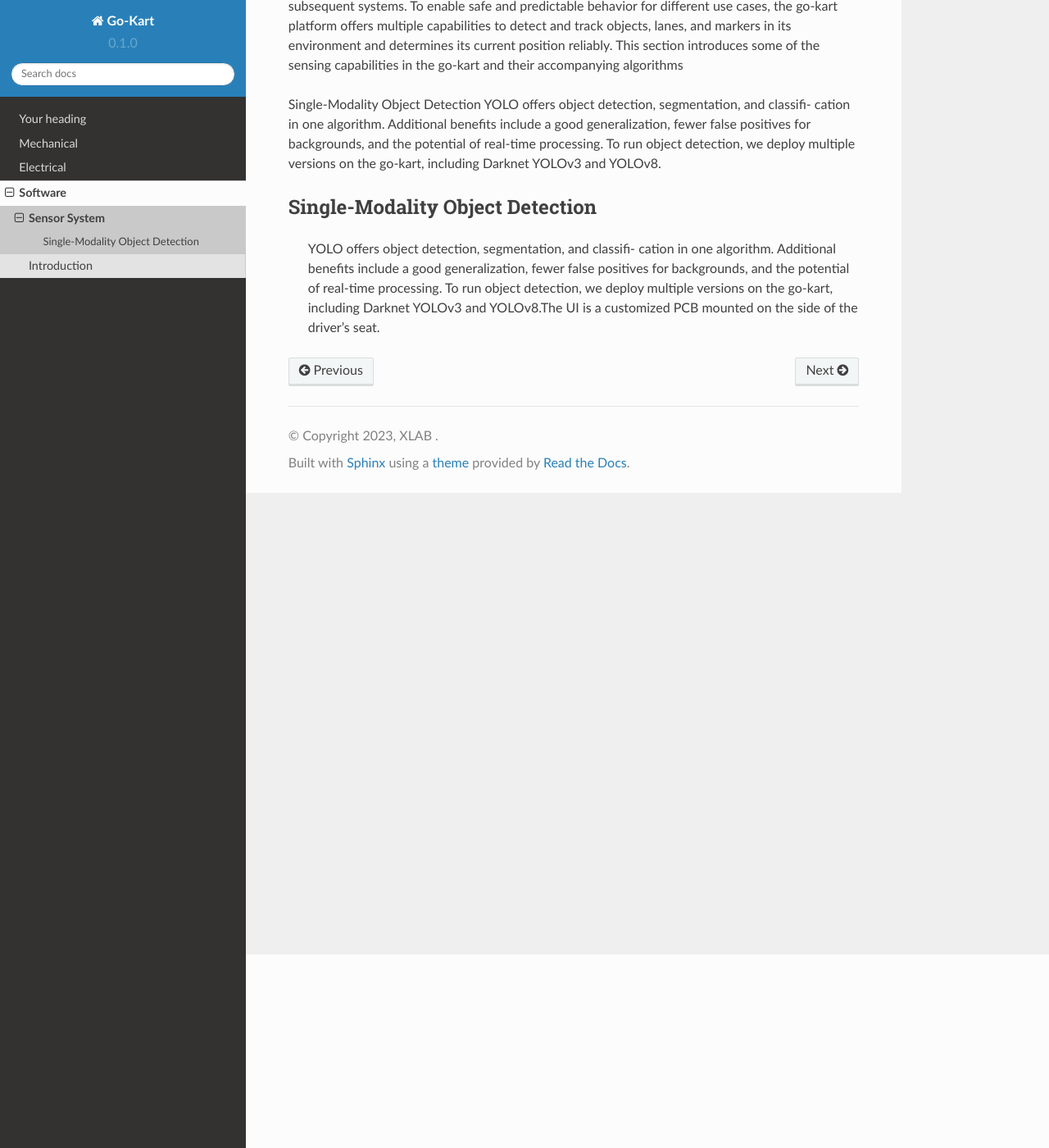
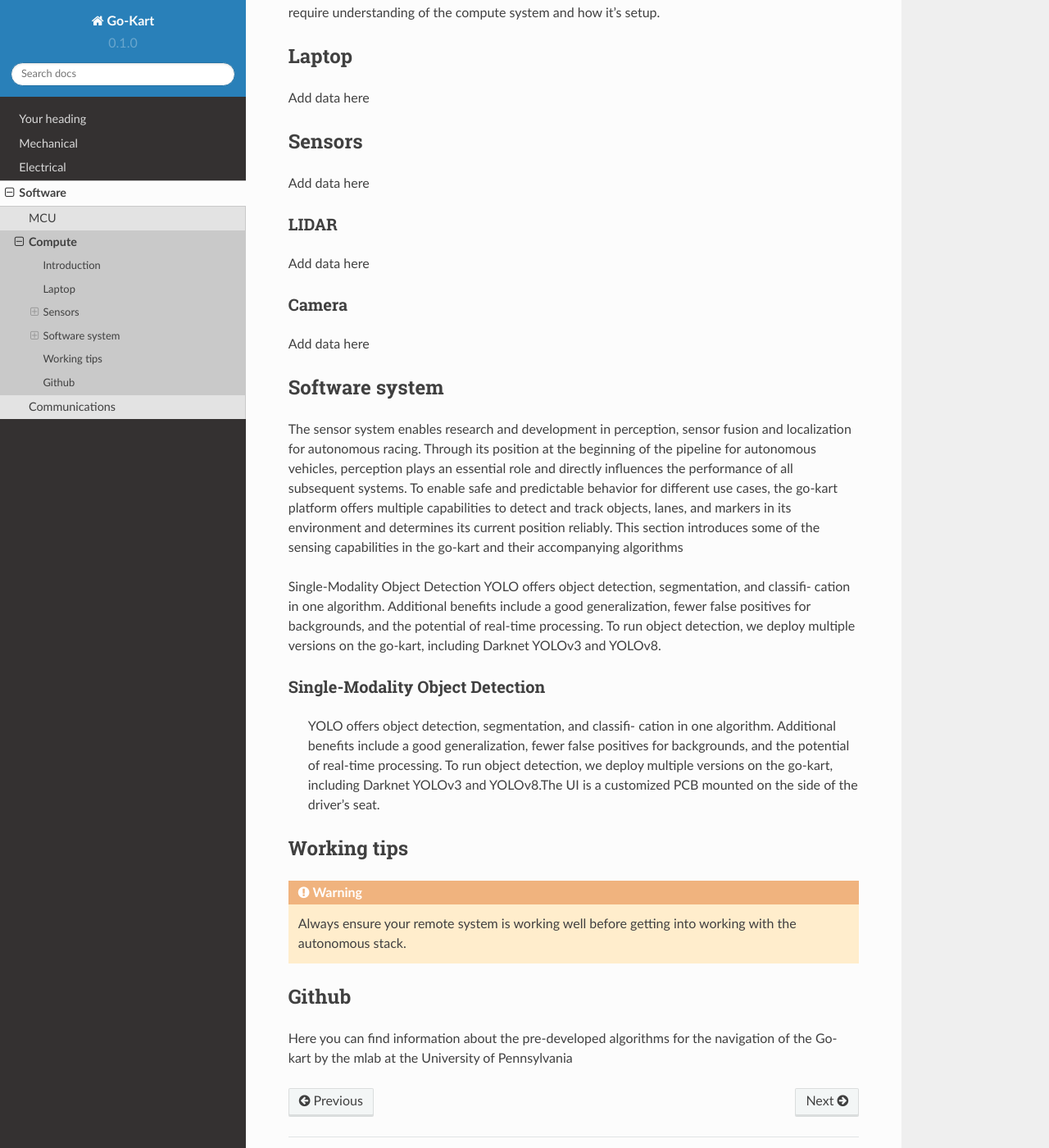
Before and after one commit to mlab-upenn/Go-Kart, a Sphinx documentation site: the page built from docs/source/Software/Compute.rst, in a window 1280 px wide and 1400 px high, scrolled down 236 px. Shown: the whole window at 82% size. Built offline with Sphinx 7.4.7 and the Read the Docs theme 2.0.0, drawn with Linux system fonts in a browser that asks for light colours; pages that are not in the unit, such as notebooks, are missing from menus; some of the changed text lies outside the part shown.

Commit message:
Added text and new files to Software section

```diff
--- a/docs/source/Software/Sensor.rst
+++ b/docs/source/Software/Compute.rst
@@ -1,4 +1,29 @@
-Sensor System
+==================================
+Compute
+==================================
+
+Introduction
+============
+
+The Go-Kart project has significant planning and other high level navigation components which require understanding of the compute system and how it's setup.
+
+Laptop
+=========
+Add data here
+
+Sensors
+=========
+Add data here
+
+LIDAR
+--------------
+Add data here
+
+Camera
+--------------
+Add data here
+
+Software system
 ===============
 
 The sensor system enables research and development in perception, sensor fusion and localization for autonomous racing. Through its position at the beginning of the pipeline for autonomous vehicles, perception plays an essential role and directly influences the performance of all subsequent systems. To enable safe and predictable behavior for different use cases, the go-kart platform offers multiple capabilities to detect and track objects, lanes, and markers in its environment and determines its current position reliably. This section introduces some of the sensing capabilities in the go-kart and their accompanying algorithms
@@ -14,3 +39,19 @@ Single-Modality Object Detection
                     and the potential of real-time processing. To run object detection, we deploy multiple versions
                     on the go-kart, including Darknet YOLOv3 and YOLOv8.The UI is a customized PCB mounted on
                     the side of the driver’s seat.
+
+
+
+
+
+Working tips
+=================
+
+.. warning::
+
+   Always ensure your remote system is working well before getting into working with the autonomous stack.
+
+Github
+==========
+
+Here you can find information about the pre-developed algorithms for the navigation of the Go-kart by the mlab at the University of Pennsylvania
--- /dev/null
+++ b/docs/source/Software/NUCLEOL423KC.rst
@@ -0,0 +1,4 @@
+Introduction
+===============
+
+Add data here
--- a/docs/source/Software/index.rst
+++ b/docs/source/Software/index.rst
@@ -6,8 +6,6 @@ Software
 .. toctree::
    :maxdepth: 5
 
-   Sensor
-   NUCELOF439ZI
+   MCU
+   Compute
    Communication
-   MCU
-   Compute (Laptop)
```
Also changed, not shown: docs/source/Software/Communication.rst (added, +42 -0 lines), docs/source/Software/MCU.rst (added, +36 -0 lines).
